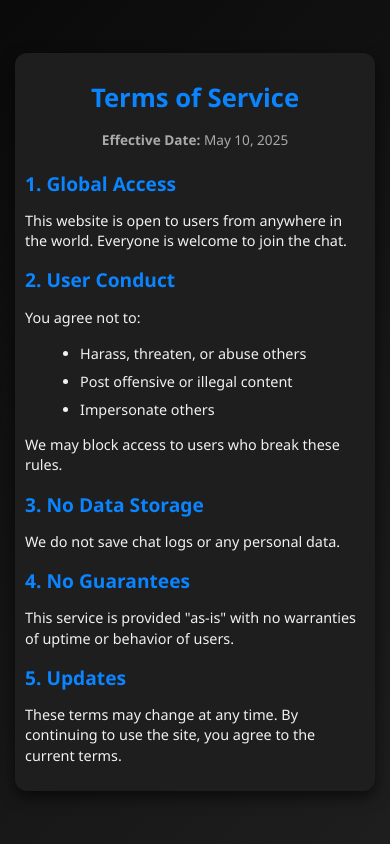
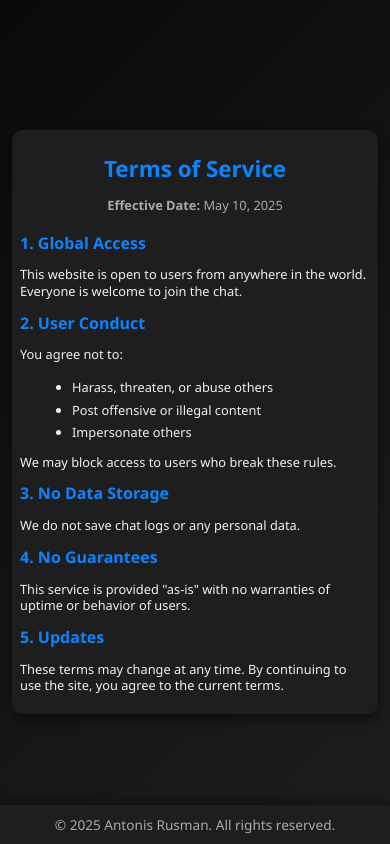
Before and after one commit to AntonisRsmn/Global-Chat, a website: page public/ToS.html in a window 390 px wide. Drawn offline with Linux system fonts and the light colour scheme.

Commit message:
Update 10/05/2025 03:00

```diff
--- a/public/ToS.html
+++ b/public/ToS.html
@@ -32,5 +32,10 @@
     <h2>5. Updates</h2>
     <p>These terms may change at any time. By continuing to use the site, you agree to the current terms.</p>
   </div>
+
+  <footer class="footer">
+  <p>&copy; 2025 Antonis Rusman. All rights reserved.</p>
+</footer>
+
 </body>
 </html>
--- a/public/style.css
+++ b/public/style.css
@@ -110,31 +110,36 @@ links-container a:hover {
 }
 
 .message {
-  margin-bottom: 10px; /* Reduced spacing for smaller screens */
-  display: flex;
-  align-items: flex-start;
-  flex-wrap: wrap;
-  word-break: break-word;
+  display: flex; /* Use flexbox for alignment */
+  align-items: center; /* Vertically center the username and message */
+  gap: 8px; /* Add spacing between the username and the message */
+  margin-bottom: 10px; /* Add spacing between messages */
 }
 
 .sender {
+  font-size: 0.9rem;
   font-weight: bold;
-  color: #0a84ff;
-  margin-right: 10px;
-  font-size: 1rem; /* Adjusted font size for smaller screens */
+  color: #ff4d4d; /* Example color for "You" */
+}
+
+.sender.you {
+  color: #ff4d4d; /* Red for "You" */
+}
+
+.sender.other {
+  color: #0a84ff; /* Blue for others */
 }
 
 .message-text {
+  background: #2b2b2b;
   color: #f1f1f1;
-  font-size: 1rem;
-  background: #1e1e1e;
   padding: 8px 12px;
-  border-radius: 8px;
-  box-shadow: 0 2px 5px rgba(0, 0, 0, 0.2);
-  word-wrap: break-word;
-  overflow-wrap: break-word;
-  max-width: 100%;
-  white-space: pre-wrap;
+  border-radius: 12px; /* Rounded corners */
+  font-size: 0.95rem;
+  max-width: 70%; /* Limit the message width */
+  word-wrap: break-word; /* Wrap long words */
+  border: 1px solid #444; /* Add a subtle border */
+  box-shadow: 0 4px 8px rgba(0, 0, 0, 0.2); /* Add a subtle shadow */
 }
 
 .messages-container::-webkit-scrollbar {
@@ -232,84 +237,90 @@ messages-container::-webkit-scrollbar-thumb:hover {
 }
 
 .footer {
-  padding: 20px 0;
-  background-color: var(--clr-background-dark);
-  color: var(--clr-text);
+  position: fixed; /* Fix the footer at the bottom of the viewport */
+  bottom: 0;
+  left: 0;
+  width: 100%; /* Make the footer span the full width */
+  padding: 10px 0;
+  background-color: #1e1e1e; /* Match the website's color scheme */
+  color: #f1f1f1;
   text-align: center;
-  box-shadow: 0px -10px 15px rgba(0, 0, 0, 0.1);
-  margin-top: auto; /* Push the footer to the bottom */
+  font-size: 0.85rem;
+  z-index: 999; /* Ensure the footer stays on top of other elements */
+  box-shadow: 0px -5px 10px rgba(0, 0, 0, 0.3); /* Add a subtle shadow */
 }
 
 .footer p {
   margin: 0;
+  color: #aaa; /* Slightly lighter text color for contrast */
 }
 
 .content-container {
-  max-width: 700px; /* Reduce the width slightly */
-  margin: 30px auto; /* Adjust margin for better fit */
-  padding: 15px; /* Reduce padding */
+  max-width: 680px; /* Slightly reduce the width */
+  margin: 25px auto; /* Adjust margin for better fit */
+  padding: 12px; /* Slightly reduce padding */
   background: #1e1e1e;
-  border-radius: 12px; /* Slightly smaller border radius */
-  box-shadow: 0 6px 15px rgba(0, 0, 0, 0.6); /* Subtle shadow */
+  border-radius: 10px; /* Slightly smaller border radius */
+  box-shadow: 0 5px 12px rgba(0, 0, 0, 0.5); /* Subtle shadow */
   color: #f1f1f1;
   font-family: 'Segoe UI', Tahoma, Geneva, Verdana, sans-serif;
 }
 
 .content-container h1 {
-  font-size: 1.8rem; /* Reduce font size */
-  margin-bottom: 15px; /* Adjust spacing */
+  font-size: 1.6rem; /* Slightly reduce font size */
+  margin-bottom: 12px; /* Adjust spacing */
   text-align: center;
   color: #0a84ff;
 }
 
 .content-container .effective-date {
-  font-size: 0.85rem; /* Slightly smaller font size */
+  font-size: 0.8rem; /* Slightly smaller font size */
   text-align: center;
-  margin-bottom: 20px;
+  margin-bottom: 18px;
   color: #aaa;
 }
 
 .content-container h2 {
-  font-size: 1.3rem; /* Reduce font size */
-  margin-top: 15px; /* Adjust spacing */
-  margin-bottom: 8px;
+  font-size: 1.1rem; /* Slightly reduce font size */
+  margin-top: 12px; /* Adjust spacing */
+  margin-bottom: 6px;
   color: #0a84ff;
 }
 
 .content-container p {
-  font-size: 0.95rem; /* Slightly smaller font size */
-  line-height: 1.4; /* Adjust line height */
-  margin-bottom: 15px;
+  font-size: 0.85rem; /* Slightly smaller font size */
+  line-height: 1.3; /* Adjust line height */
+  margin-bottom: 12px;
 }
 
 .content-container ul {
-  margin-left: 15px; /* Reduce indentation */
-  margin-bottom: 15px;
+  margin-left: 12px; /* Reduce indentation */
+  margin-bottom: 12px;
 }
 
 .content-container ul li {
-  font-size: 0.95rem; /* Match paragraph font size */
-  line-height: 1.4;
-  margin-bottom: 8px;
+  font-size: 0.85rem; /* Match paragraph font size */
+  line-height: 1.3;
+  margin-bottom: 6px;
 }
 
 /* Responsive Design for Mobile Devices */
 @media (max-width: 768px) {
   .content-container {
-    padding: 10px; /* Reduce padding for smaller screens */
-    margin: 15px; /* Adjust margin */
+    padding: 8px; /* Reduce padding for smaller screens */
+    margin: 12px; /* Adjust margin */
   }
 
   .content-container h1 {
-    font-size: 1.6rem; /* Further reduce font size */
+    font-size: 1.4rem; /* Further reduce font size */
   }
 
   .content-container h2 {
-    font-size: 1.2rem; /* Further reduce font size */
+    font-size: 1rem; /* Further reduce font size */
   }
 
   .content-container p,
   .content-container ul li {
-    font-size: 0.9rem; /* Slightly smaller font size */
+    font-size: 0.8rem; /* Slightly smaller font size */
   }
 }
```
Also changed, not shown: public/PrivacyPolicy.html (+6 -1 lines), public/index.html (+2 -2 lines).
